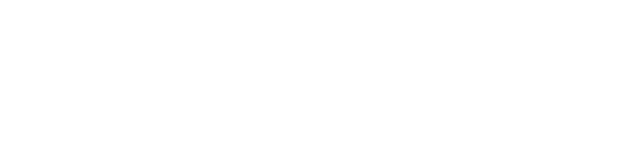
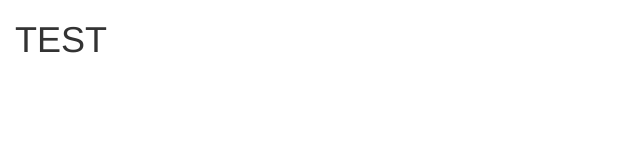
Before and after one commit to MichaelPonti/swmessaging, a plain HTML site: page docs/index.html in a window 1280 px wide. Shown: the whole page, without its empty margins (0-640 px from the left). Drawn offline with nearby package versions, Linux system fonts and the light colour scheme.

Commit message:
added title

```diff
--- a/docs/index.html
+++ b/docs/index.html
@@ -8,7 +8,9 @@
 
 <body class="container-fluid">
 	<div class="row">
-
+		<div class="col-xs-12">
+			<h1>TEST</h1>
+		</div>
 	</div>
 
 
```
